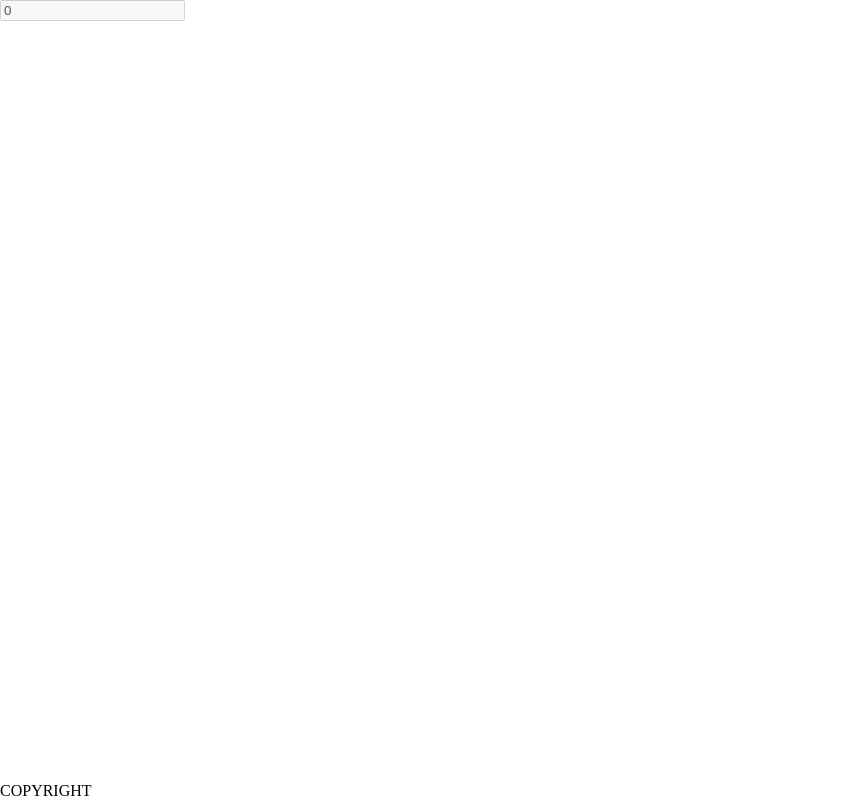
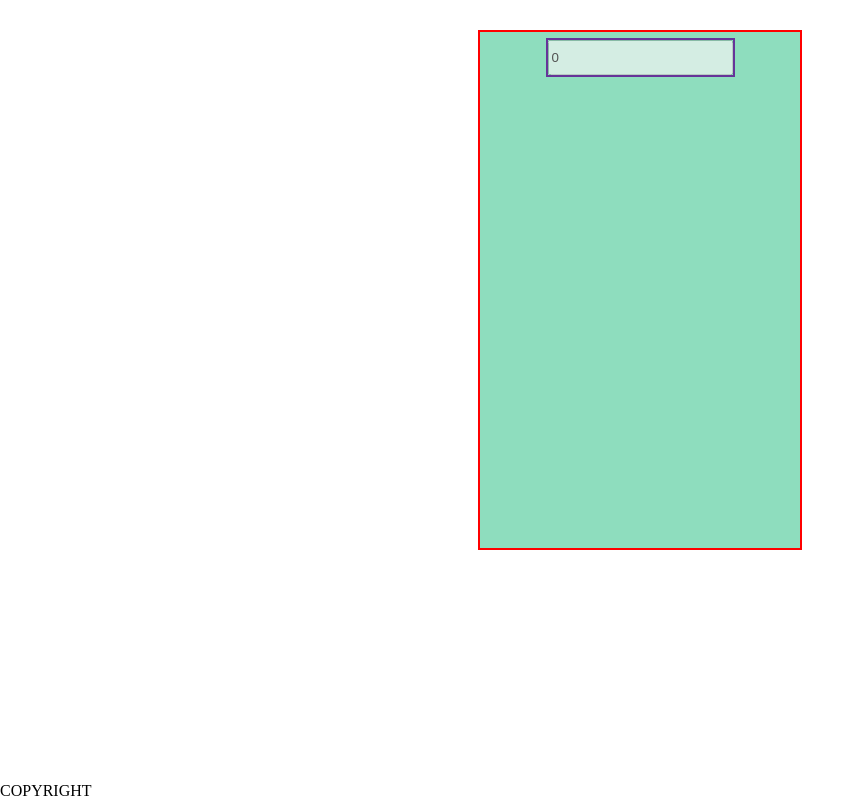
Before and after one commit to antonioii/js-calculator, a plain HTML site: page index.html in a window 1280 px wide. Shown: the whole page, without its empty margins (0-865 px from the left). Drawn offline with Linux system fonts and the light colour scheme.

Commit message:
Setting flexbox

```diff
--- a/index.html
+++ b/index.html
@@ -10,8 +10,8 @@
 <body>
 
     <div class="mainArea">
-        <div class="calculatorBase">
-            <input type="text" class="calculator-screen" value="0" disabled >
+        <div class="calculatorBoard">
+            <input type="text" class="entryDisplay" value="0" disabled >
 
         </div>
     </div>
--- a/styles.css
+++ b/styles.css
@@ -19,11 +19,34 @@
 
 /*Main Area*/
     .mainArea {
+        display: flex;
+        flex-direction: column;
+        justify-content: flex-start;
+        align-items: center;
         height: 90%;
+        padding-top: 32px;
     }
 
-/*Calculator*/
+/*Calculator board*/
+    .calculatorBoard {
+        outline: 2px solid red;
+        display: flex;
+        flex-direction: column;
+        justify-content: flex-start;
+        align-items:center;
+        height: 75%;
+        width: 25%;
+        background-color: #8eddbe;
+    }
 
+/*Calculator entry field*/
+    .entryDisplay{
+        outline: 2px solid rebeccapurple;
+        padding: 8px 2px;
+        margin-top: 8px;
+    }
+
+/*Calculator buttons*/
 
 /*Footer*/
     footer{
```
